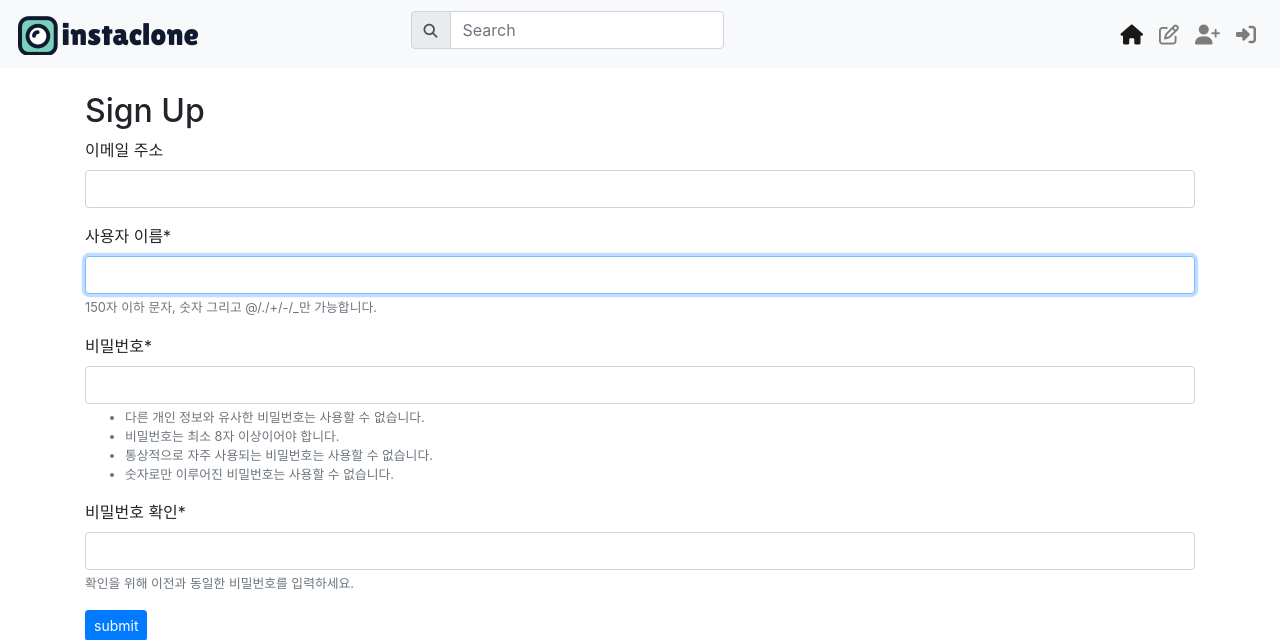
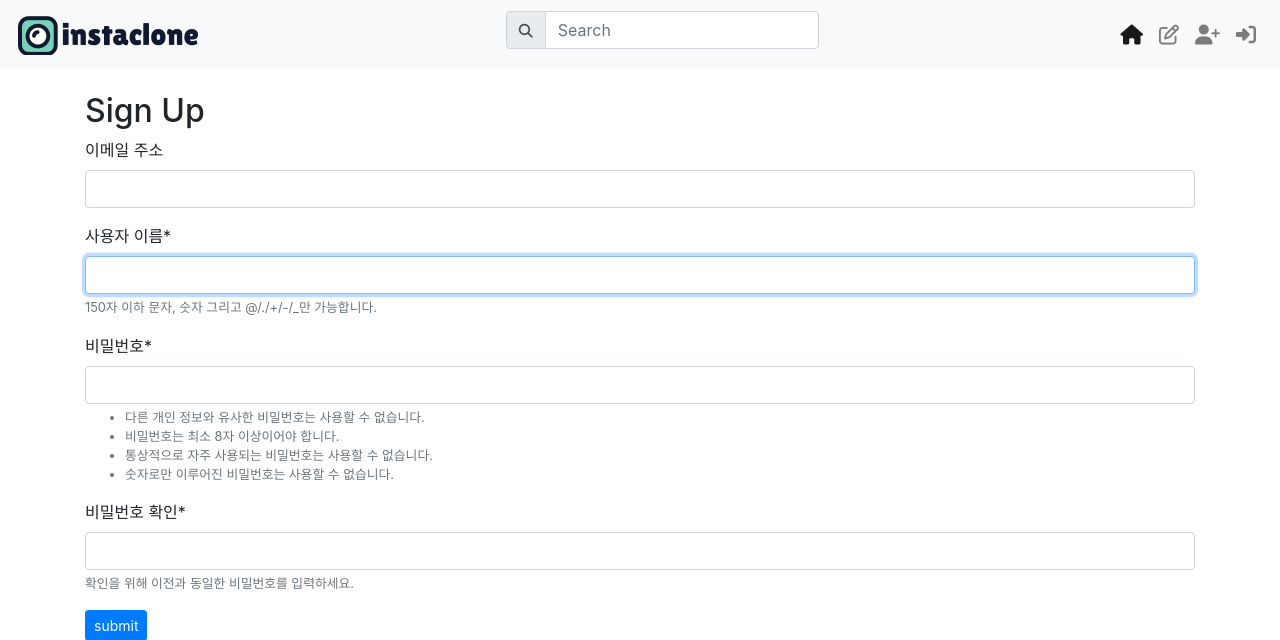
Before and after one commit to yubje/Django_Instaclone, a Django app: page /accounts/signup/ in a window 1280 px wide. Shown: the top 640 px of the page. Run offline with Django 3.2, Linux system fonts and the light colour scheme; some libraries are stand-ins or nearby versions.

Commit message:
navbar | justify-content-between

```diff
--- a/templates/base.html
+++ b/templates/base.html
@@ -9,8 +9,10 @@
     <script src="https://kit.fontawesome.com/12c5eb3565.js" crossorigin="anonymous"></script>
 </head>
 <body>
+    <div class="sticky-top">
+        {% include 'nav.html' %}
+    </div>
 
-    {% include 'nav.html' %}
     <div class="container">
         {% block body %}
         {% endblock %}
--- a/templates/nav.html
+++ b/templates/nav.html
@@ -1,14 +1,18 @@
 <nav class="navbar navbar-expand-lg navbar-light bg-light mb-4">
-  <a class="navbar-brand" href="{% url 'community:index' %}">
-    {% load static %}
-    <img src="{% static 'navbar/instaclone1.png' %}" alt="Instaclone">
-  </a>
+  <!--<a class="navbar-brand" href="{% url 'community:index' %}">-->
+  <!--  {% load static %}-->
+  <!--  <img src="{% static 'navbar/instaclone1.png' %}" alt="Instaclone">-->
+  <!--</a>-->
   <button class="navbar-toggler" type="button" data-toggle="collapse" data-target="#navbarSupportedContent" aria-controls="navbarSupportedContent" aria-expanded="false" aria-label="Toggle navigation">
     <span class="navbar-toggler-icon"></span>
   </button>
-  <div class="collapse navbar-collapse" id="navbarSupportedContent">
+  <div class="collapse navbar-collapse justify-content-between my-auto" id="navbarSupportedContent">
+    <a class="navbar-brand" href="{% url 'community:index' %}">
+      {% load static %}
+      <img src="{% static 'navbar/instaclone1.png' %}" alt="Instaclone">
+    </a>
     <!--검색창-->
-    <form class="form-inline my-2 my-lg-0 m-auto">
+    <form class="form-inline my-2 my-lg-0">
       <div class="input-group mb-2">
         <!--검색 버튼-->
         <div class="input-group-prepend">
@@ -20,7 +24,7 @@
       </div>
     </form>
     <!--ml-auto : align left, mr-auto : align right-->
-    <ul class="navbar-nav ml-auto">
+    <ul class="navbar-nav">
       <!--home-->
       <li class="nav-item active">
         <a class="nav-link" href="{% url 'community:index' %}">
```
